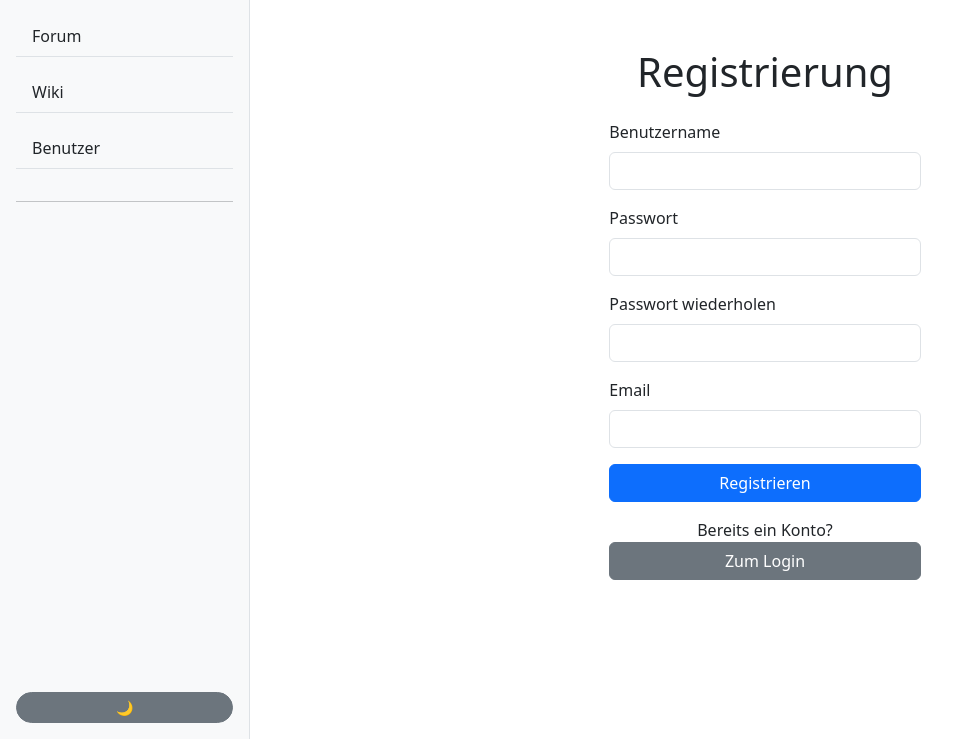
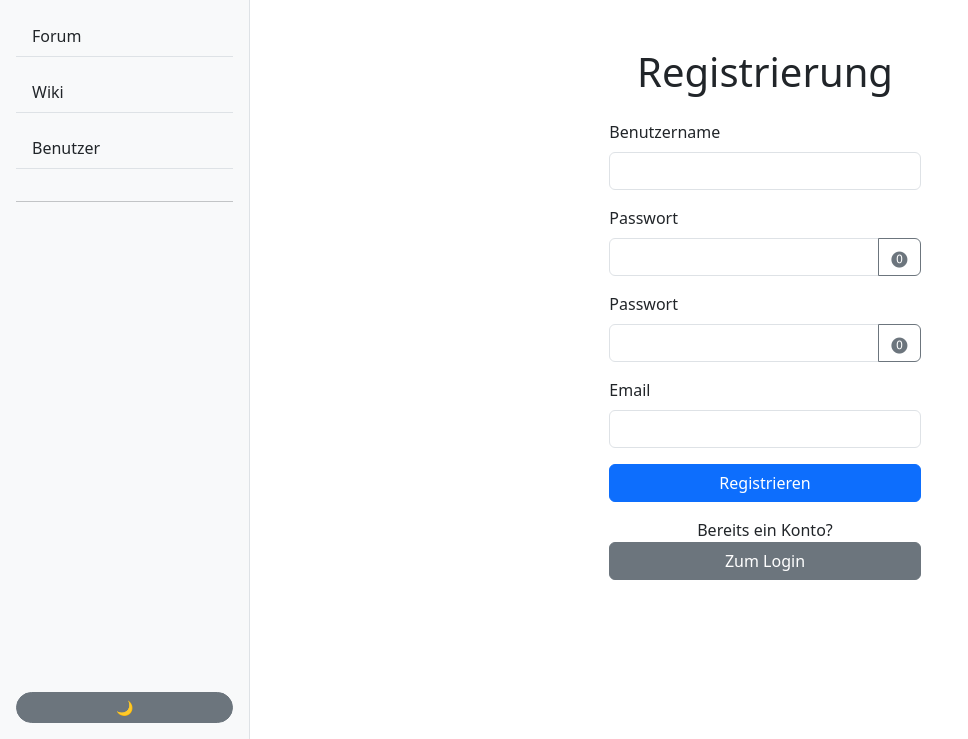
Before and after one commit to Bluegamerdog/it-azubi-wiki, a PHP site: page /register.php in a window 1280 px wide. Shown: the part 61-800 px from the top of the page, without its empty margins (0-968 px from the left). Run offline with PHP 8.4, Linux system fonts and the light colour scheme.

Commit message:
(#43) Password Visibility eingebaut

```diff
--- a/register.php
+++ b/register.php
@@ -9,6 +9,7 @@ if (isset($_SESSION['username'])) {
 }
 
 $message = "";
+
 
 if ($_SERVER["REQUEST_METHOD"] === "POST" && isset($_POST["sent"])) {
     $username = trim($_POST["username"] ?? "");
@@ -56,6 +57,18 @@ include __DIR__ . '/includes/header.php';
 ?>
 
 
+<script>
+    function togglePassword() {
+        const passwordField = document.getElementById("password_eingabe");
+        passwordField.type = passwordField.type === "password" ? "text" : "password";
+    }
+
+    function togglePassword2() {
+        const passwordField = document.getElementById("password_wiederholung");
+        passwordField.type = passwordField.type === "password" ? "text" : "password";
+    }
+</script>
+
 <div class="container mt-5">
     <div class="row justify-content-center">
         <div class="col-md-6 col-lg-4">
@@ -72,14 +85,20 @@ include __DIR__ . '/includes/header.php';
                         value="<?php echo htmlspecialchars($username ?? ''); ?>" required>
                 </div>
                 <div class="mb-3">
-                    <label for="password_eingabe" class="form-label">Passwort</label>
-                    <input type="password" class="form-control" id="password_eingabe" name="password_eingabe"
-                        value="<?php echo htmlspecialchars($password ?? ''); ?>" required>
+                    <label for="passwort_eingabe" class="form-label">Passwort</label>
+                    <div class="input-group">
+                        <input type="password" id="password_eingabe" name="password_eingabe" class="form-control" required
+                            value="<?php echo htmlspecialchars($password ?? ''); ?>" required>
+                        <button class="btn btn-outline-secondary" type="button" onclick="togglePassword()">⓿</button>
+                    </div>
                 </div>
                 <div class="mb-3">
-                    <label for="password_wiederholung" class="form-label">Passwort wiederholen</label>
-                    <input type="password" class="form-control" id="password_wiederholung" name="password_wiederholung"
-                        value="<?php echo htmlspecialchars($password_wiederholen ?? ''); ?>" required>
+                    <label for="password_wiederholung" class="form-label">Passwort</label>
+                    <div class="input-group">
+                        <input type="password" id="password_wiederholung" name="password_wiederholung" class="form-control" required
+                            value="<?php echo htmlspecialchars($password ?? ''); ?>" required>
+                        <button class="btn btn-outline-secondary" type="button" onclick="togglePassword2()">⓿</button>
+                    </div>
                 </div>
                 <div class="mb-3">
                     <label for="email" class="form-label">Email</label>
```
Also changed, not shown: login.php (+10 -1 lines).
